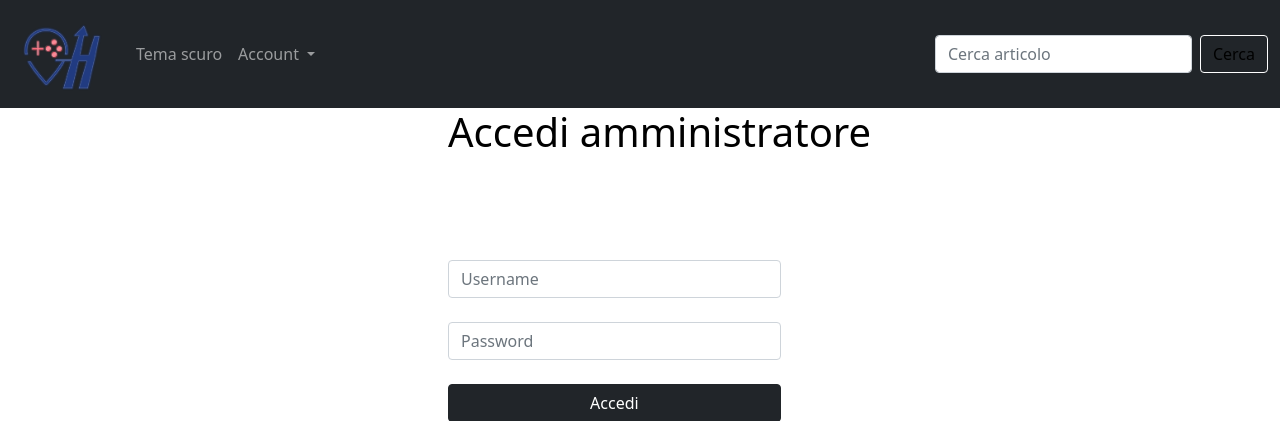
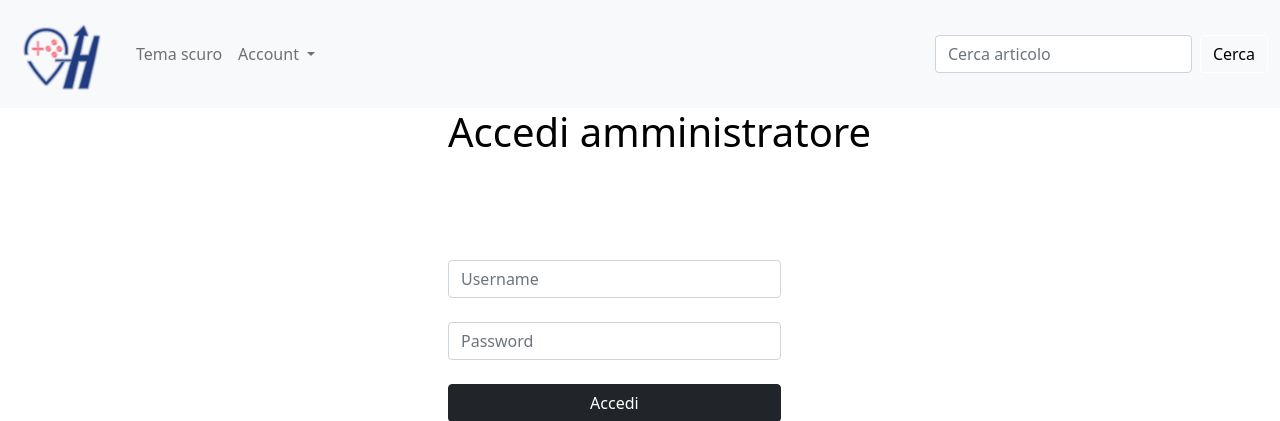
Before and after one commit to dave21967/VideoGamesHub-Website, a Flask app: page /admin/ in a window 1280 px wide. Shown: the top 421 px of the page. Run offline with Flask 2, Linux system fonts and the light colour scheme; the visitor is signed in with stand-in values (Sample User, id 1); some libraries are stand-ins or nearby versions.

Commit message:
Cambio colori menu

```diff
--- a/templates/template.html
+++ b/templates/template.html
@@ -14,7 +14,7 @@
 </head>
 <body>
     {% block menu %}
-    <nav class="navbar sticky-top navbar-expand-lg navbar-dark bg-dark">
+    <nav class="navbar sticky-top navbar-expand-lg navbar-light bg-light">
       <div class="container-fluid">
           <a class="navbar-brand" href="{{url_for('index')}}"><img width="100px" src="{{url_for('static', filename='images/VHLOGO.png')}}"></a>
           <button class="navbar-toggler" type="button" data-bs-toggle="collapse" data-bs-target="#navbarNavAltMarkup" aria-controls="navbarNavAltMarkup" aria-expanded="false" aria-label="Toggle navigation">
```
